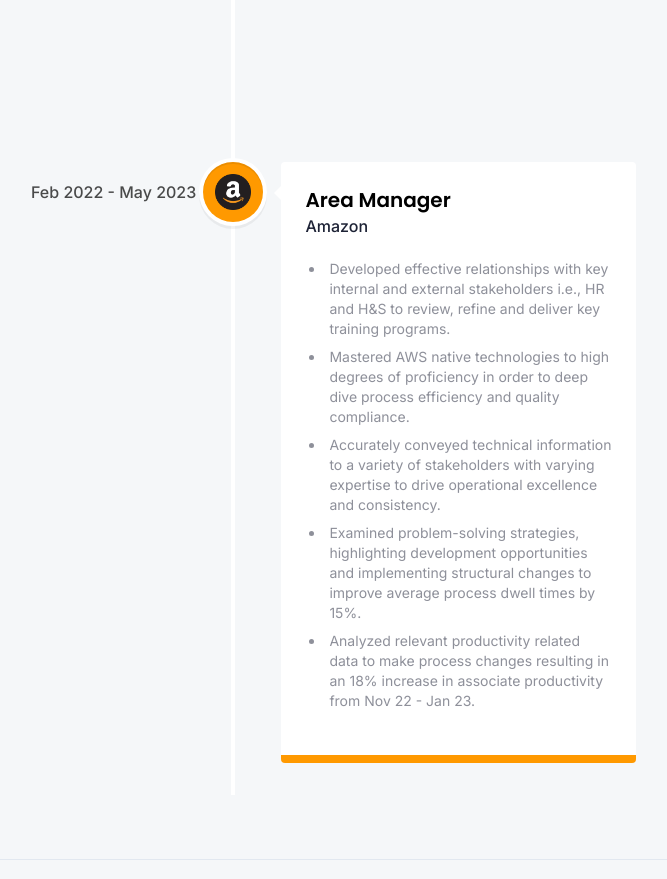
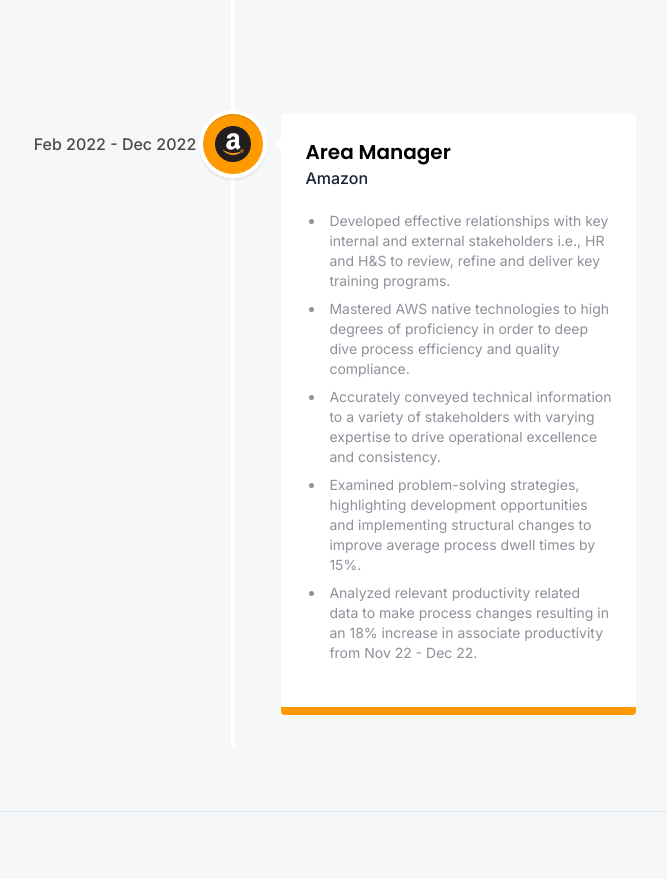
Before and after one commit to TwoJays14/3d-portfolio, a Next.js app: page /about in a window 1280 px wide. Shown: the part 1920-2799 px from the top of the page, without its empty margins (407-1074 px from the left). Built offline with nearby package versions, Linux system fonts and the light colour scheme.

Commit message:
about page changes

```diff
--- a/app/constants/index.js
+++ b/app/constants/index.js
@@ -141,13 +141,12 @@
     company_name: 'La Fosse',
     icon: lafosse,
     iconBg: '#fff',
-    date: 'Sept 2023 - current',
+    date: 'Dec 2022 - current',
     points: [
-      'Completed a comprehensive 12-week tech training program with 100% attendance record, at La Fosse Academy, specializing in full-stack web development and architectural thinking.',
-      'Actively engaged in collaborative team projects, applying Agile methodologies to develop practical solutions and enhance problem-solving skills.',
-      'Received a top score of 100% in Lap 3 assignment, showcasing proficiency in the PERN Stack, seamlessly integrating them to develop a comprehensive web application.',
+      'Spearheaded the development of several web applications, showcasing proficiency in utilizing advanced technologies including front-end JavaScript frameworks such as React/Nextjs.',
+      'Employed Agile methodologies such as Scrum and Kanban to develop innovative solutions. Enhancing problem-solving skills and fostering a dynamic and cooperative work environment',
+      'Demonstrated commitment to quality assurance by achieving 80% test coverage during the production of an Educational Revision Web Application. Adhering to Test-Driven Development principles, ensuring robust, error-free code.',
       'Attained 80% test coverage during production of an Educational Revision Web App, showcasing a commitment to quality assurance and adherence to Test-Driven Development (TDD) principles.',
-      'Achieved a 90% average score in assessments across the course duration, showcasing a strong grasp of full-stack web development and architectural thinking concepts.',
       'Led a cross-functional team in the development of a complex revision web application resulting in on-time project completion and positive client feedback.',
     ],
   },
@@ -156,13 +155,13 @@
     company_name: 'Amazon',
     icon: amazon,
     iconBg: '#ff9900',
-    date: 'Feb 2022 - May 2023',
+    date: 'Feb 2022 - Dec 2022',
     points: [
       'Developed effective relationships with key internal and external stakeholders i.e., HR and H&S to review, refine and deliver key training programs.',
       'Mastered AWS native technologies to high degrees of proficiency in order to deep dive process efficiency and quality compliance.',
       'Accurately conveyed technical information to a variety of stakeholders with varying expertise to drive operational excellence and consistency.',
       'Examined problem-solving strategies, highlighting development opportunities and implementing structural changes to improve average process dwell times by 15%.',
-      'Analyzed relevant productivity related data to make process changes resulting in an 18% increase in associate productivity from Nov 22 - Jan 23.',
+      'Analyzed relevant productivity related data to make process changes resulting in an 18% increase in associate productivity from Nov 22 - Dec 22.',
     ],
   },
 ];
--- a/tsconfig.json
+++ b/tsconfig.json
@@ -22,6 +22,6 @@
       "@/*": ["./*"]
     }
   },
-  "include": ["next-env.d.ts", "**/*.ts", "**/*.tsx", ".next/types/**/*.ts", "app/components/Loader.jsx", "app/components/Nav.jsx", "app/contact/page.jsx", "app/projects/page.jsx", "app/layout.jsx", "app/page.jsx", "app/about/page.jsx"],
+  "include": ["next-env.d.ts", "**/*.ts", "**/*.tsx", ".next/types/**/*.ts", "app/components/Loader.jsx", "app/components/Nav.jsx", "app/contact/page.jsx", "app/projects/page.jsx", "app/layout.jsx", "app/page.jsx", "app/about/page.jsx", "app/models/Sky.jsx"],
   "exclude": ["node_modules"]
 }
```
